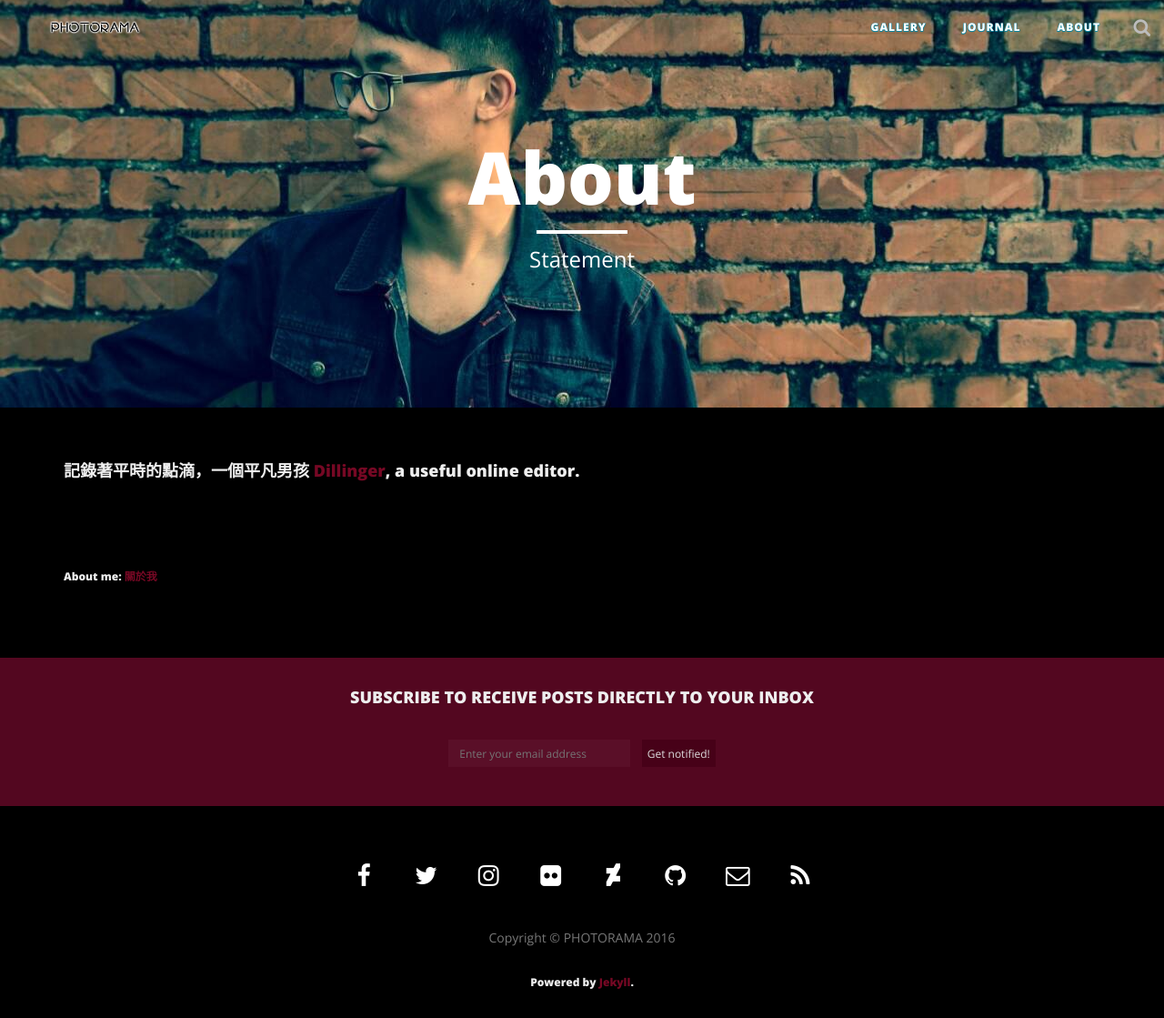
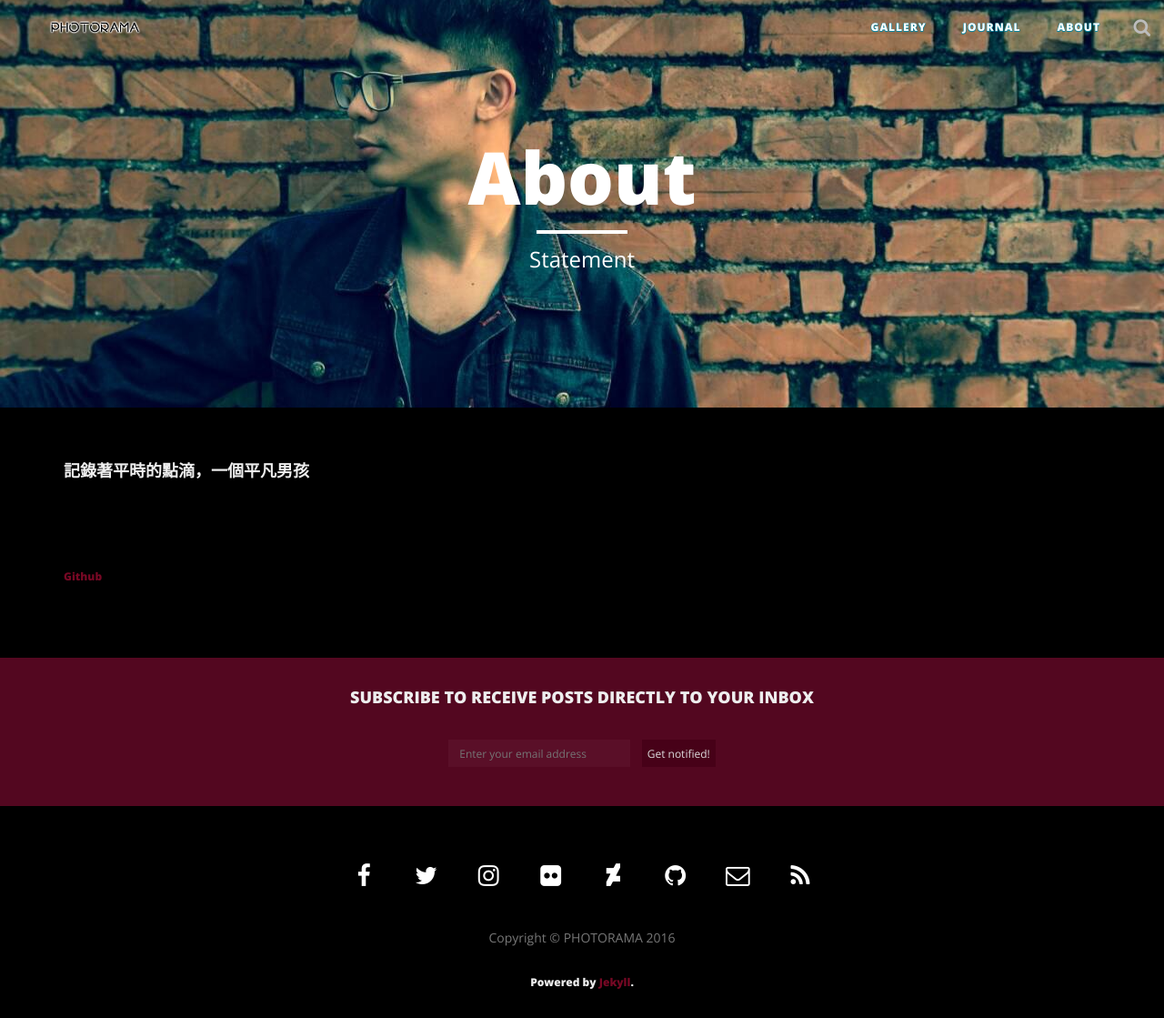
Before and after one commit to larrywhy/photor, a Jekyll site: the page built from about/index.html, in a window 1280 px wide. Shown: the whole page at 91% size. Built offline with Jekyll 4.4.1, drawn with Linux system fonts in a browser that asks for light colours; nearby versions of some CDN libraries.

Commit message:
update about me.

```diff
--- a/about/index.html
+++ b/about/index.html
@@ -5,8 +5,8 @@ description: "Statement"
 header-img: "img/about-bg.jpg"
 ---
 
-<h4> 記錄著平時的點滴，一個平凡男孩 <a href="http://dillinger.io/">Dillinger</a>, a useful online editor.</h4>
+<h4> 記錄著平時的點滴，一個平凡男孩 </h4>
 <br>
 
 <br>
-<h6><p>About me: <a href="https://larrywhy.github.io">關於我</a></p></h6>
+<h6><p><a href="https://larrywhy.github.io">Github</a></p></h6>
```
